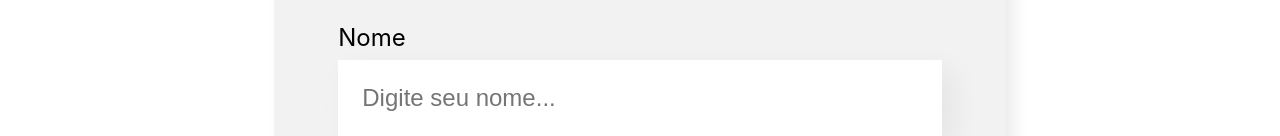
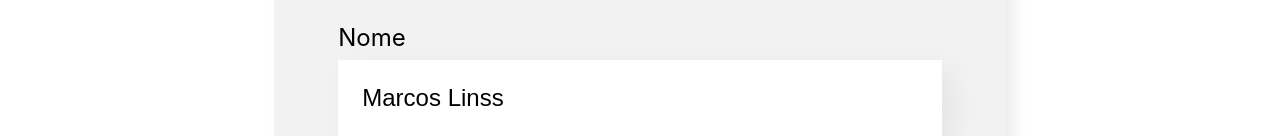
Before and after one commit to yomarcoslinss/react-organo, a React (Create React App) app: page / in a window 1280 px wide. Shown: the part 664-800 px from the top of the page. Built offline with nearby package versions, Linux system fonts and the light colour scheme.

Commit message:
Aula 'Manipulando o input do usuario' completa

```diff
--- a/src/components/CampoTexto/index.js
+++ b/src/components/CampoTexto/index.js
@@ -1,16 +1,27 @@
-import './CampoTexto.css'
+import "./CampoTexto.css";
 
 const CampoTexto = (props) => {
+    const placeholderModificada = `${props.placeholder}...`;
 
-  const placeholderModificada = `${props.placeholder}...`;
+    let valor = 'Marcos Linss';
+
+    const aoDigitar = (e) => {
+        valor = e.target.value;
+        console.log(valor);
+    }
 
 
     return (
         <div className="campo-texto">
             <label>{props.label}</label>
-            <input required={props.obrigatorio} placeholder={placeholderModificada} />
+            <input
+                value = {valor}
+                onChange = {aoDigitar}
+                required = {props.obrigatorio}
+                placeholder = {placeholderModificada}
+            />
         </div>
-    )
-}
+    );
+};
 
 export default CampoTexto;
```
